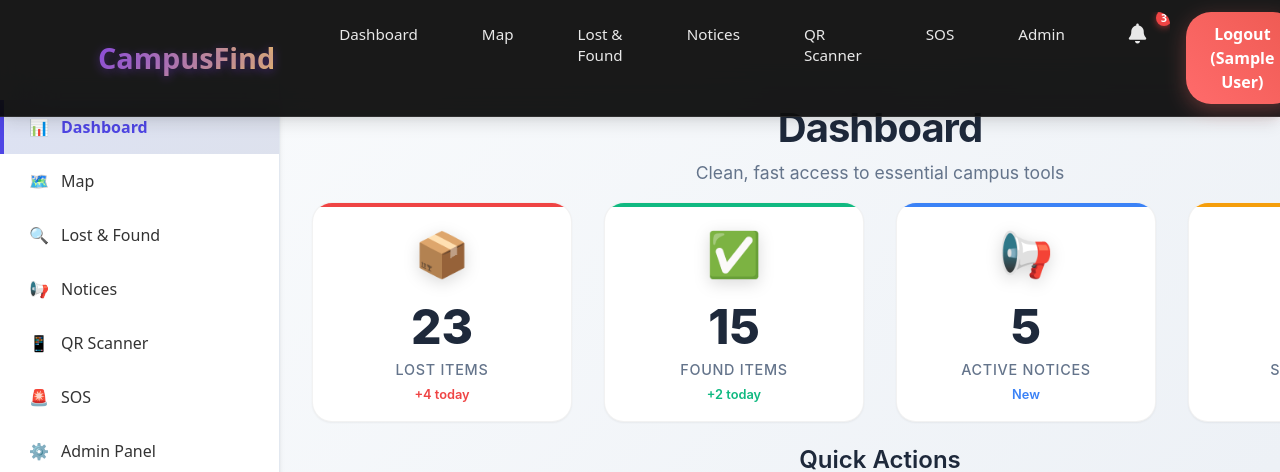
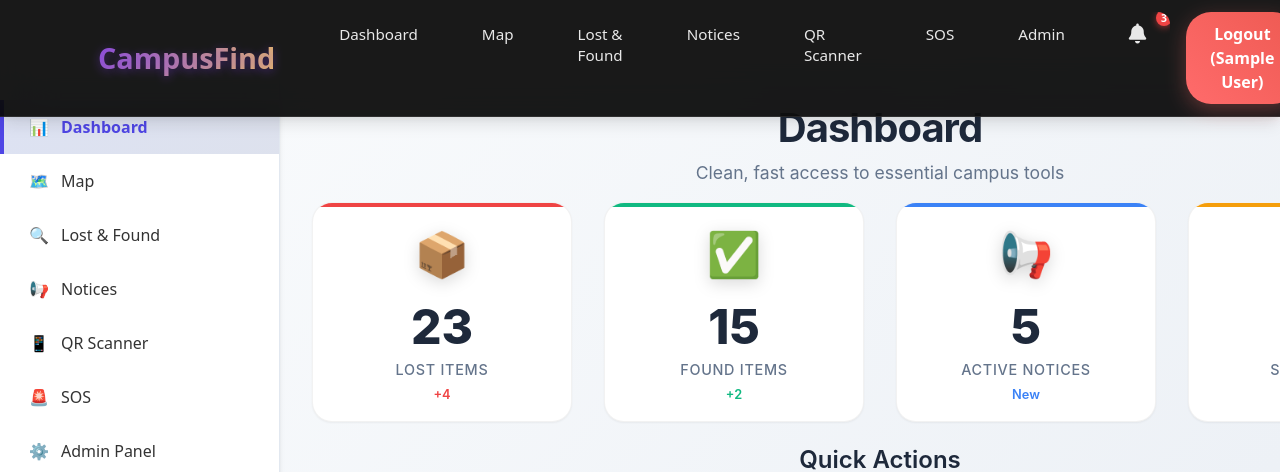
Before and after one commit to Dikshit-singh02/CampusFind, a React (Create React App) app in the folder campusfind-frontend/: page /dashboard in a window 1280 px wide. Shown: the top 472 px of the page. Built offline with nearby package versions, Linux system fonts and the light colour scheme; sample sign-in values are in the browser's storage.

Commit message:
some changes

```diff
--- /dev/null
+++ b/campusfind-frontend/src/components/DashboardCard.js
@@ -0,0 +1,31 @@
+import React from 'react';
+import { useNavigate } from 'react-router-dom';
+import './Navbar.css'; // Reuse hover styles or create new
+
+const DashboardCard = ({ title, count, todayCount, icon, color, route }) => {
+  const navigate = useNavigate();
+
+  const handleClick = () => {
+    navigate(route);
+  };
+
+  return (
+    <div
+      className="stat-card dashboard-card"
+      style={{
+        '--stat-color': color,
+        cursor: 'pointer'
+      }}
+      onClick={handleClick}
+    >
+      <div className="stat-icon">
+        <span style={{ color }}>{icon}</span>
+      </div>
+      <div className="stat-number">{count || '0'}</div>
+      <div className="stat-label">{title}</div>
+      <div className="stat-change">{todayCount || 'Loading...'}</div>
+    </div>
+  );
+};
+
+export default DashboardCard;
--- a/campusfind-frontend/src/pages/Dashboard.css
+++ b/campusfind-frontend/src/pages/Dashboard.css
@@ -78,9 +78,31 @@
   background: var(--stat-color, #3b82f6);
 }
 
-.stat-card:hover {
-  transform: translateY(-4px);
+.stat-card.dashboard-card:hover {
+  transform: translateY(-8px) scale(1.02);
   box-shadow: var(--shadow-lg);
+}
+
+.stat-card, .dashboard-card {
+  cursor: pointer;
+  user-select: none;
+}
+
+.stat-card::after {
+  content: '';
+  position: absolute;
+  top: 0;
+  left: 0;
+  right: 0;
+  bottom: 0;
+  background: rgba(0,0,0,0.05);
+  opacity: 0;
+  transition: opacity 0.2s ease;
+  z-index: 1;
+}
+
+.stat-card:hover::after {
+  opacity: 1;
 }
 
 .stat-icon {
--- a/campusfind-frontend/src/pages/Dashboard.js
+++ b/campusfind-frontend/src/pages/Dashboard.js
@@ -1,14 +1,69 @@
-import React from 'react';
+import React, { useState, useEffect } from 'react';
+import { useNavigate } from 'react-router-dom';
 import { Link } from 'react-router-dom';
+import DashboardCard from '../components/DashboardCard';
+import { getDashboardStats } from '../services/api.js';
 import './Dashboard.css';
 
 const Dashboard = () => {
-  const stats = [
-    { label: 'Lost Items', value: '23', change: '+4 today', icon: '📦', color: '#EF4444' },
-    { label: 'Found Items', value: '15', change: '+2 today', icon: '✅', color: '#10B981' },
-    { label: 'Active Notices', value: '5', change: 'New', icon: '📢', color: '#3B82F6' },
-    { label: 'SOS Alerts', value: '2', change: '+1 today', icon: '🚨', color: '#F59E0B' }
-  ];
+  const [stats, setStats] = useState(null);
+  const [loading, setLoading] = useState(true);
+  const navigate = useNavigate();
+
+  useEffect(() => {
+    const fetchStats = async () => {
+      try {
+        const data = await getDashboardStats();
+        setStats({
+          lostItems: {
+            title: 'Lost Items',
+            count: data.lostItems.count,
+            todayCount: data.lostItems.today,
+            icon: '📦',
+            color: '#EF4444',
+            route: '/lostfound'
+          },
+          foundItems: {
+            title: 'Found Items',
+            count: data.foundItems.count,
+            todayCount: data.foundItems.today,
+            icon: '✅',
+            color: '#10B981',
+            route: '/lostfound'
+          },
+          notices: {
+            title: 'Active Notices',
+            count: data.notices.count,
+            todayCount: data.notices.today,
+            icon: '📢',
+            color: '#3B82F6',
+            route: '/notices'
+          },
+          sosAlerts: {
+            title: 'SOS Alerts',
+            count: data.sosAlerts.count,
+            todayCount: data.sosAlerts.today,
+            icon: '🚨',
+            color: '#F59E0B',
+            route: '/sos'
+          }
+        });
+      } catch (error) {
+        console.error('Failed to fetch dashboard stats:', error);
+        // Fallback mock data
+        setStats({
+          lostItems: { title: 'Lost Items', count: '23', todayCount: '+4', icon: '📦', color: '#EF4444', route: '/lostfound' },
+          foundItems: { title: 'Found Items', count: '15', todayCount: '+2', icon: '✅', color: '#10B981', route: '/lostfound' },
+          notices: { title: 'Active Notices', count: '5', todayCount: 'New', icon: '📢', color: '#3B82F6', route: '/notices' },
+          sosAlerts: { title: 'SOS Alerts', count: '2', todayCount: '+1', icon: '🚨', color: '#F59E0B', route: '/sos' }
+        });
+      } finally {
+        setLoading(false);
+      }
+    };
+
+    fetchStats();
+  }, []);
 
   const features = [
     { name: 'Campus Map', path: '/map', icon: '🗺️', desc: 'Navigate campus' },
@@ -24,6 +79,26 @@ const Dashboard = () => {
     { time: 'Today', action: 'QR Scanner used 5 times' }
   ];
 
+  if (loading) {
+    return (
+      <div className="dashboard-container">
+        <header className="dashboard-header">
+          <h1>Dashboard</h1>
+          <p>Loading stats...</p>
+        </header>
+        <section className="stats-grid">
+          {Array(4).fill().map((_, index) => (
+            <div key={index} className="stat-card" style={{ height: '200px' }}>
+              <div style={{ width: '60px', height: '60px', background: '#e2e8f0', borderRadius: '16px', marginBottom: '1rem', animation: 'pulse 1.5s ease-in-out infinite' }}></div>
+              <div style={{ height: '48px', background: '#e2e8f0', borderRadius: '8px', marginBottom: '0.5rem', animation: 'pulse 1.5s ease-in-out infinite 0.2s' }}></div>
+              <div style={{ height: '16px', background: '#e2e8f0', borderRadius: '4px', animation: 'pulse 1.5s ease-in-out infinite 0.4s' }}></div>
+            </div>
+          ))}
+        </section>
+      </div>
+    );
+  }
+
   return (
     <div className="dashboard-container">
       <header className="dashboard-header">
@@ -33,16 +108,10 @@ const Dashboard = () => {
 
       {/* Stats Row */}
       <section className="stats-grid">
-        {stats.map((stat, index) => (
-          <div key={index} className="stat-card" style={{ '--stat-color': stat.color }}>
-            <div className="stat-icon">
-              {stat.icon}
-            </div>
-            <div className="stat-number">{stat.value}</div>
-            <div className="stat-label">{stat.label}</div>
-            <div className="stat-change">{stat.change}</div>
-          </div>
-        ))}
+        <DashboardCard {...stats.lostItems} />
+        <DashboardCard {...stats.foundItems} />
+        <DashboardCard {...stats.notices} />
+        <DashboardCard {...stats.sosAlerts} />
       </section>
 
       {/* Features 2x2 Grid */}
--- a/campusfind-frontend/src/services/api.js
+++ b/campusfind-frontend/src/services/api.js
@@ -128,4 +128,36 @@ export const createSOS = async (data) => {
   return api.post('/sos', data);
 };
 
+// Dashboard count APIs (mock data for demo - replace with real endpoints)
+export const getDashboardStats = async () => {
+  // Mock response - replace with real backend calls
+  return new Promise((resolve) => {
+    setTimeout(() => {
+      resolve({
+        lostItems: {
+          count: 23,
+          today: '+4'
+        },
+        foundItems: {
+          count: 15,
+          today: '+2'
+        },
+        notices: {
+          count: 5,
+          today: 'New'
+        },
+        sosAlerts: {
+          count: 2,
+          today: '+1'
+        }
+      });
+    }, 1000);
+  });
+};
+
+export const getLostItemsCount = async () => ({ count: 23, today: '+4' });
+export const getFoundItemsCount = async () => ({ count: 15, today: '+2' });
+export const getNoticesCount = async () => ({ count: 5, today: 'New' });
+export const getSOSCount = async () => ({ count: 2, today: '+1' });
+
 export default api;
```
Also changed, not shown: 1 other file (tests, documents, lock files or other folders).
